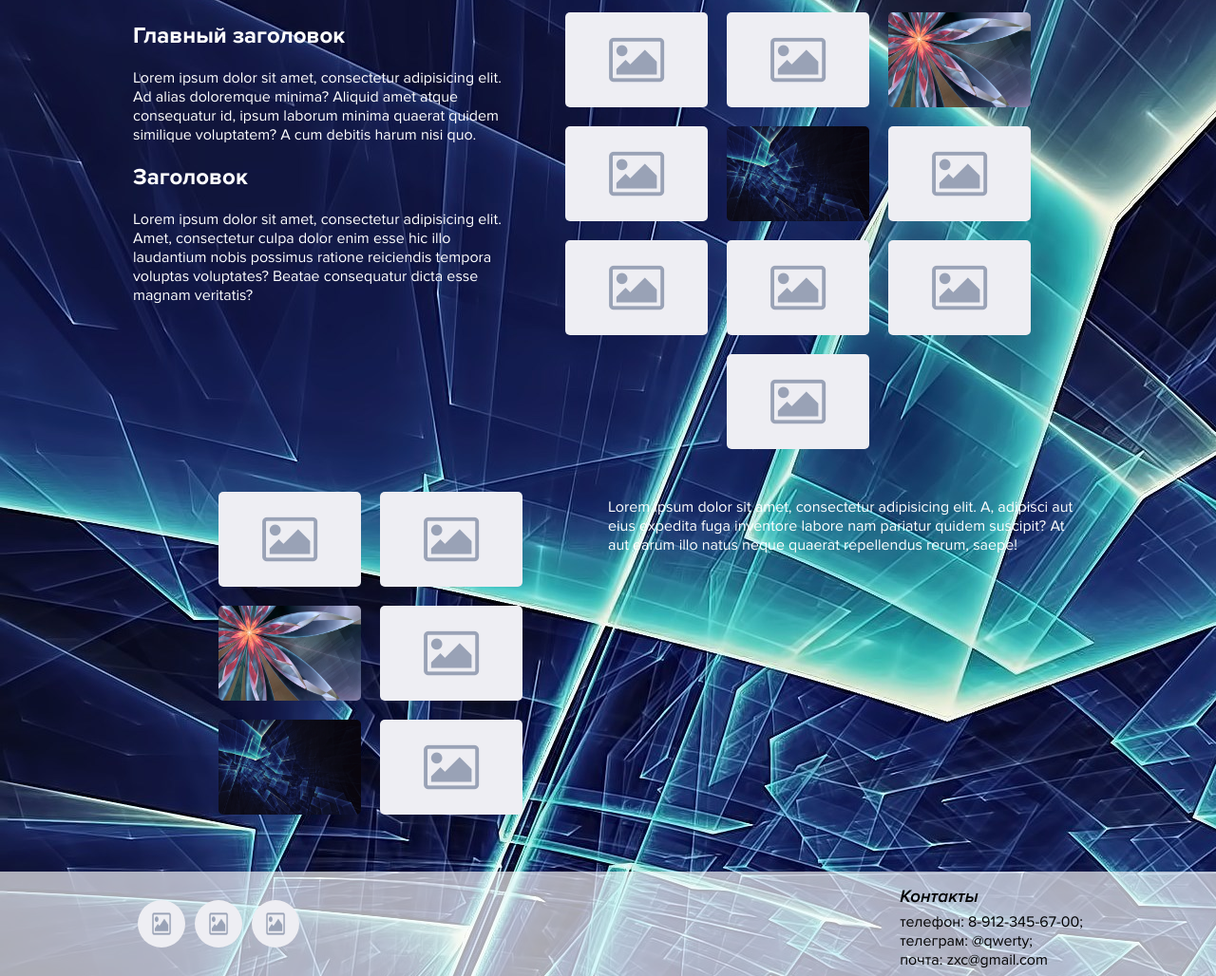
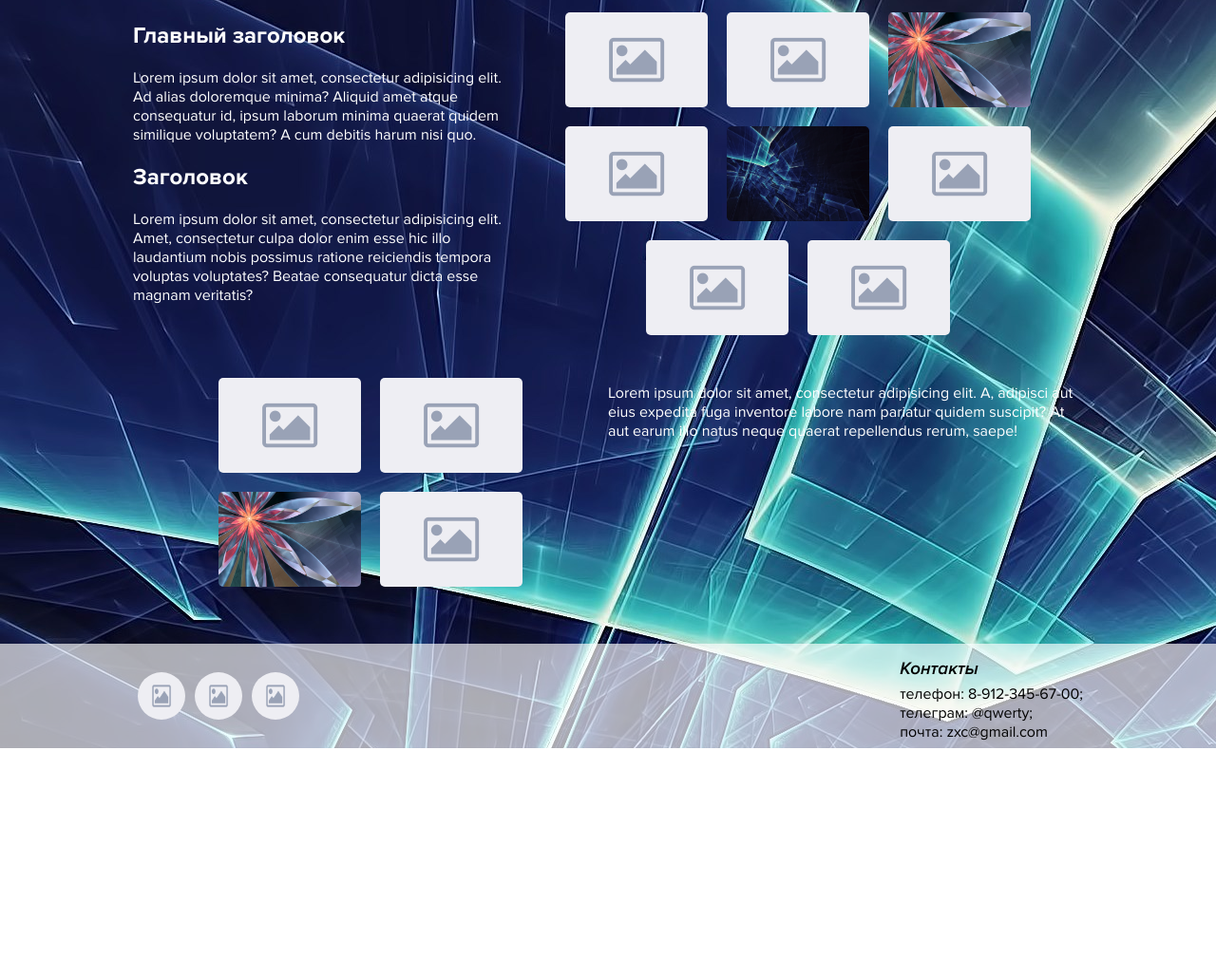
Before and after one commit to kfonity/kfonity.github.io, a plain HTML site: page index.html in a window 1280 px wide. Shown: the part 154-1182 px from the top of the page at 95% size. After the commit the page ends 942 px from the top, so only its background shows below. Drawn offline with Linux system fonts and the light colour scheme.

Commit message:
Add files via upload

```diff
--- a/index.html
+++ b/index.html
@@ -73,13 +73,13 @@
             <a class="fancybox" rel="group" href="img/icon.png">
                 <img src="img/icon.png" alt="" class="work-img">
             </a>
-            <a class="fancybox" rel="group" href="img/icon.png">
+            <a class="fancybox help_3" rel="group" href="img/icon.png">
                 <img src="img/icon.png" alt="" class="work-img">
             </a>
-            <a class="fancybox" rel="group" href="img/icon.png">
+            <a class="fancybox help_2" rel="group" href="img/icon.png">
                 <img src="img/icon.png" alt="" class="work-img">
             </a>
-            <a class="fancybox" rel="group" href="img/icon.png">
+            <a class="fancybox help" rel="group" href="img/icon.png">
                 <img src="img/icon.png" alt="" class="work-img">
             </a>
         </div>
@@ -97,13 +97,13 @@
             <a class="fancybox" rel="group" href="img/bg.jpg">
                 <img src="img/bg.jpg" alt="" class="work-img">
             </a>
-            <a class="fancybox" rel="group" href="img/icon.png">
+            <a class="fancybox help_3" rel="group" href="img/icon.png">
                 <img src="img/icon.png" alt="" class="work-img">
             </a>
-            <a class="fancybox" rel="group" href="img/bg2.jpg">
+            <a class="fancybox help" rel="group" href="img/bg2.jpg">
                 <img src="img/bg2.jpg" alt="" class="work-img">
             </a>
-            <a class="fancybox" rel="group" href="img/icon.png">
+            <a class="fancybox help" rel="group" href="img/icon.png">
                 <img src="img/icon.png" alt="" class="work-img">
             </a>
         </div>
```
